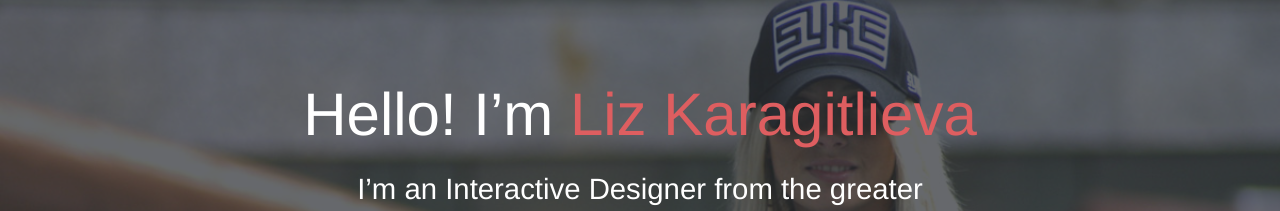
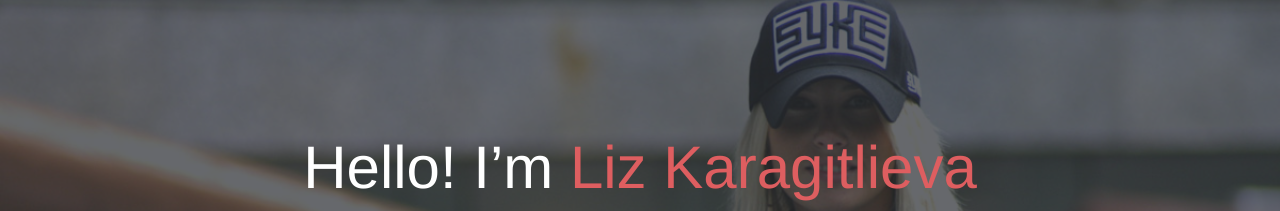
Before and after one commit to lizkara/lizkara.github.io, a plain HTML site: page index.html in a window 1280 px wide. Shown: the part 136-347 px from the top of the page. Drawn offline with nearby package versions, Linux system fonts and the light colour scheme; files whose address does not match are found by name.

Commit message:
Slider Content
Moved text down

```diff
--- a/include/css/main.css
+++ b/include/css/main.css
@@ -1390,7 +1390,7 @@ footer .credits {
 
 .slide-content {
 	line-height: 46pt;
-	margin-top: 150pt;
+	margin-top: 190pt;
 }
 
 .slide-header {
```
